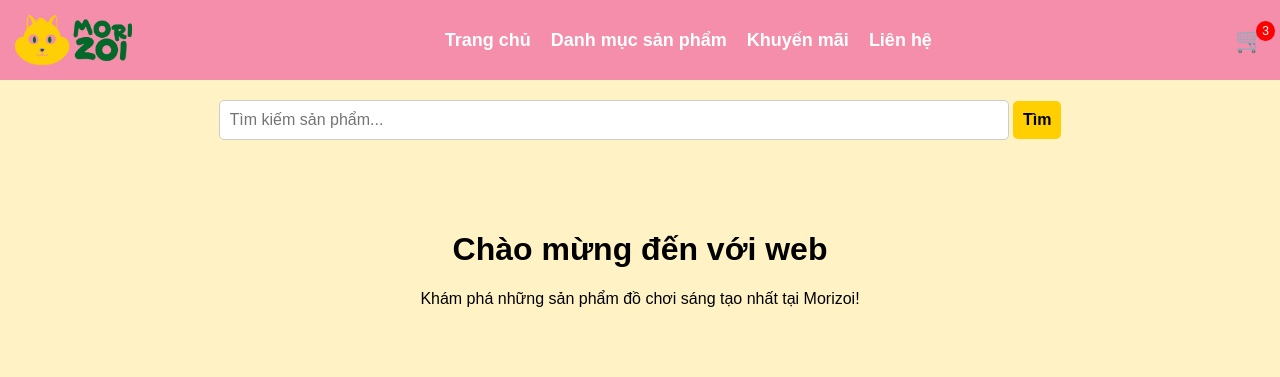
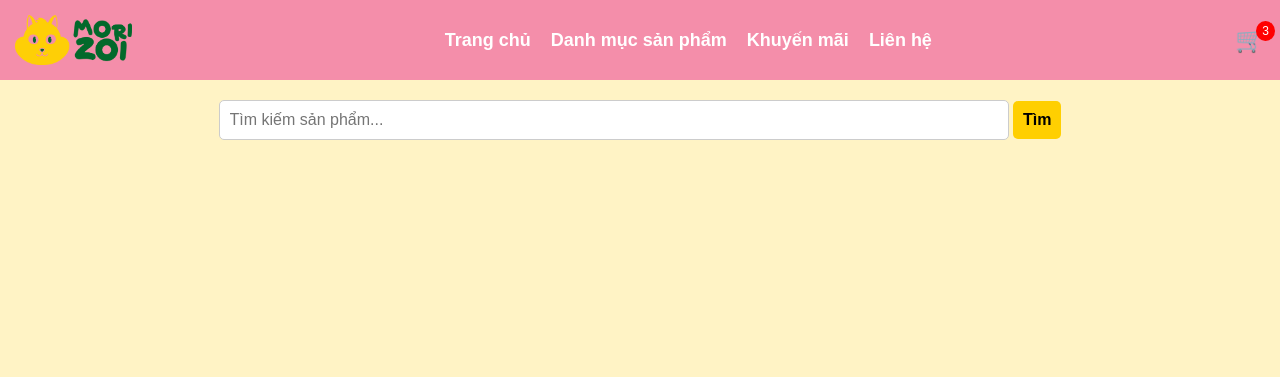
Before and after one commit to Khanhzuong/morizoi.com, a plain HTML site: page index.html in a window 1280 px wide. Drawn offline with Linux system fonts and the light colour scheme.

Commit message:
index.html

```diff
--- a/index.html
+++ b/index.html
@@ -113,11 +113,6 @@
         <input type="text" id="searchInput" placeholder="Tìm kiếm sản phẩm...">
         <button onclick="searchProduct()">Tìm</button>
     </div>
-    <div class="content">
-        <h1>Chào mừng đến với web</h1>
-        <p>Khám phá những sản phẩm đồ chơi sáng tạo nhất tại Morizoi!</p>
-    </div>
-
     <script>
         function searchProduct() {
             alert("Chức năng tìm kiếm sẽ sớm cập nhật!");
```
